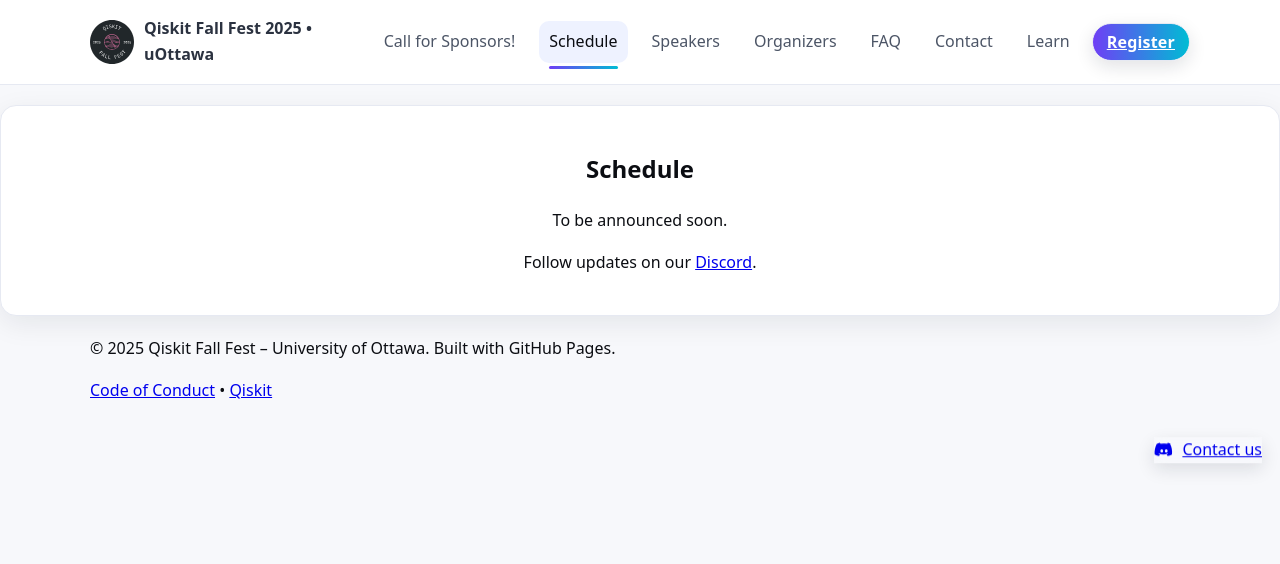
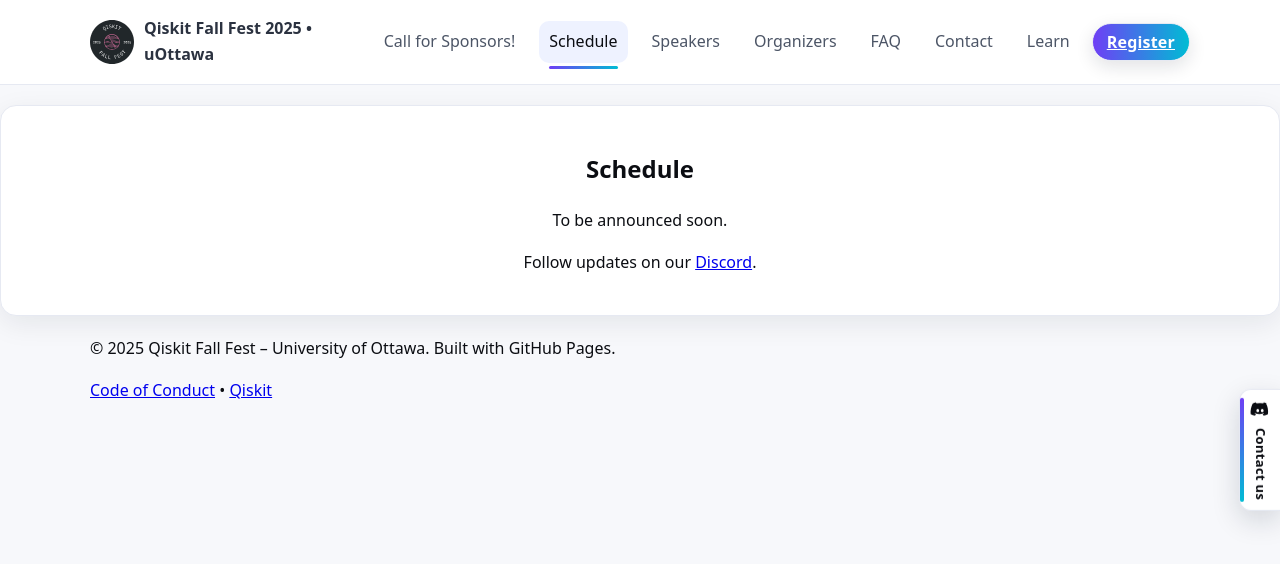
Before and after one commit to utkarshh-singh/fall-fest-2025-website, a Jekyll site: the page built from shedule.md, in a window 1280 px wide. Shown: the top 564 px of the page. Built offline with Jekyll 4.4.1, drawn with Linux system fonts in a browser that asks for light colours.

Commit message:
Update style.css

```diff
--- a/assets/style.css
+++ b/assets/style.css
@@ -381,32 +381,65 @@
 
 
 
-/* Floating Discord CTA */
+
+
+/* ===== Floating Discord contact (vertical tab) ===== */
 .floating-cta{
   position: fixed;
-  right: 18px;
+  right: 0;                           /* hug the edge */
   top: 50%;
   transform: translateY(-50%);
   z-index: 1000;
-  display: inline-flex; align-items: center; gap: 8px;
-  /* reuse your .btn/.ghost look; these add subtle lift + visibility */
-  box-shadow: 0 6px 18px rgba(15,23,42,.12);
+
+  display: inline-flex;
+  flex-direction: column;             /* icon over text */
+  align-items: center;
+  gap: 8px;
+
+  background: var(--card);
+  color: var(--text);
+  text-decoration: none;
+  border: 1px solid var(--border);
+  border-right: none;                 /* flush with edge */
+  border-radius: 12px 0 0 12px;
+  padding: 10px 10px;
+  box-shadow: 0 10px 28px rgba(15,23,42,.16);
   backdrop-filter: saturate(140%) blur(6px);
 }
+
+/* subtle brand accent stripe */
+.floating-cta::before{
+  content:"";
+  position:absolute; left:0; top:8px; bottom:8px; width:4px;
+  border-radius:4px;
+  background: linear-gradient(180deg, var(--brand), var(--accent));
+}
+
+.floating-cta .icon{ width:20px; height:20px }
+.floating-cta .label{
+  font-size: .82rem;
+  font-weight: 600;
+  line-height: 1;
+  writing-mode: vertical-rl;          /* vertical text */
+  text-orientation: mixed;
+  letter-spacing: .02em;
+}
+
 .floating-cta:hover{
   transform: translateY(-50%) translateX(-2px);
-  box-shadow: 0 10px 22px rgba(15,23,42,.16);
+  box-shadow: 0 16px 36px rgba(15,23,42,.20);
 }
 
-/* Keep it tidy on small screens: move to bottom-right */
+/* Compact FAB on small screens so it doesn't block content */
 @media (max-width: 640px){
   .floating-cta{
-    top: auto; bottom: 16px; right: 16px;
-    transform: none;
+    right: 16px; bottom: 16px; top: auto; transform: none;
+    border-right: 1px solid var(--border);
+    border-radius: 999px;
+    padding: 12px;
   }
+  .floating-cta .label{ display:none; }      /* icon-only on mobile */
 }
 
-/* Don’t print the floating button */
-@media print{
-  .floating-cta{ display: none !important; }
-}
+/* Do not print the floating button */
+@media print{ .floating-cta{ display:none !important; } }
```
